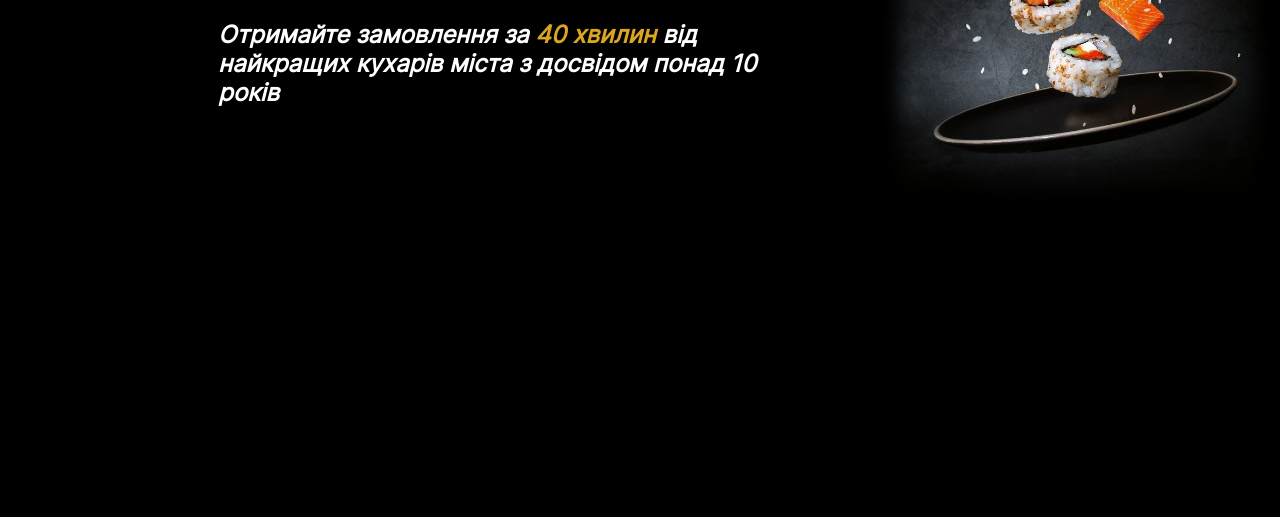
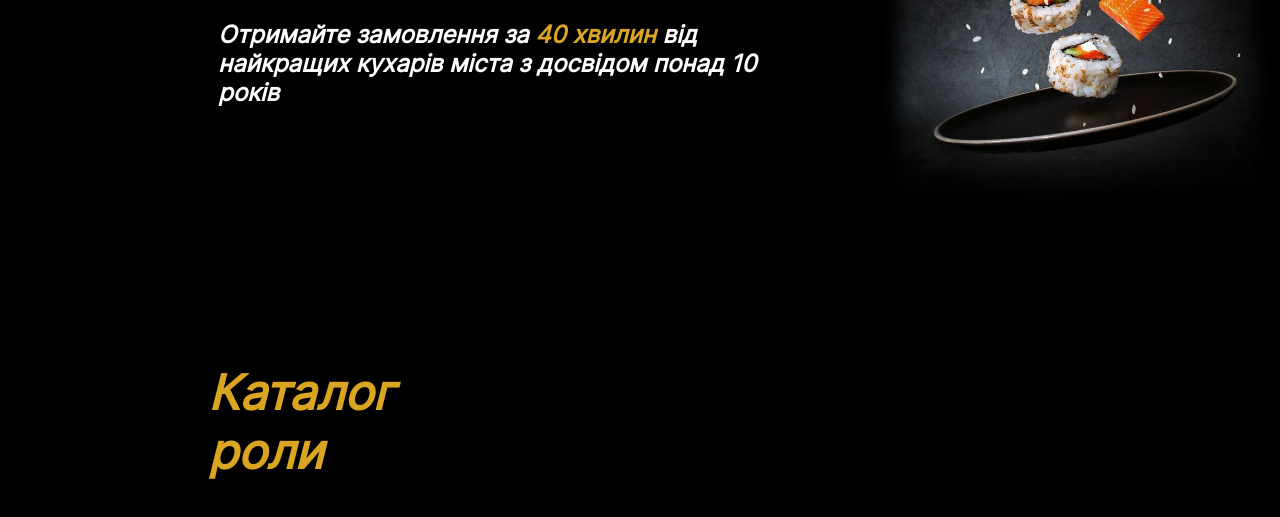
Before and after one commit to Kuzless/Web, a plain HTML site: page Liptons_Landing/index.html in a window 1280 px wide. Shown: the part 421-938 px from the top of the page. Drawn offline with nearby package versions, Linux system fonts and the light colour scheme.

Commit message:
catalog test

```diff
--- a/Liptons_Landing/css/styles.css
+++ b/Liptons_Landing/css/styles.css
@@ -61,6 +61,9 @@ html, body {
     width: 400px;
     height: 500px;
 }
+div {
+float: left;
+}
 h2 {
     user-select: none;
     font-family: Inter;
--- a/Liptons_Landing/index.html
+++ b/Liptons_Landing/index.html
@@ -24,8 +24,12 @@
                 кухарів міста з досвідом понад 10 років
             </h3>
             <form action=""></form>
+        </div>
 
+        <div>
+            <h1 class="title" style="color:goldenrod">Каталог <br>роли</h1>
         </div>
+
         <div id="footer"></div>
         <script src="js/header.js"></script>
         <script src="js/scroll.js"></script>
```
